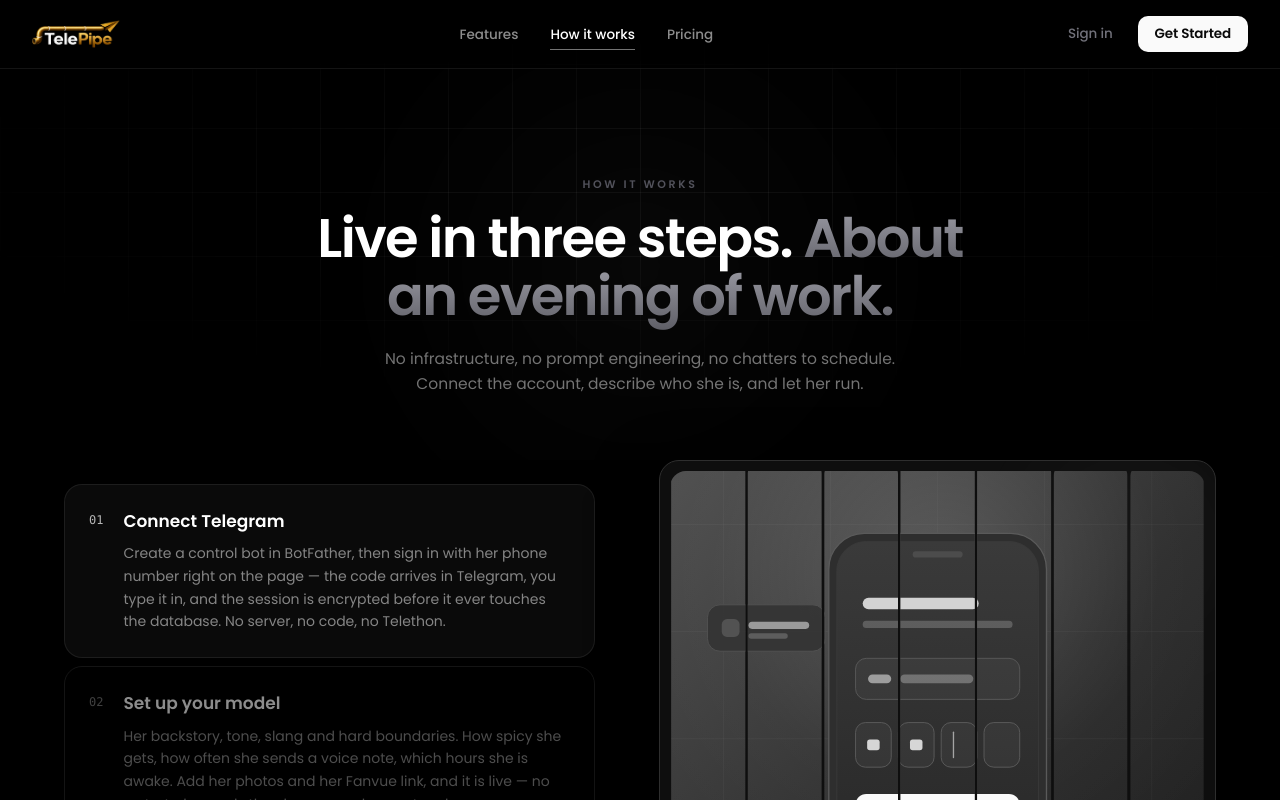
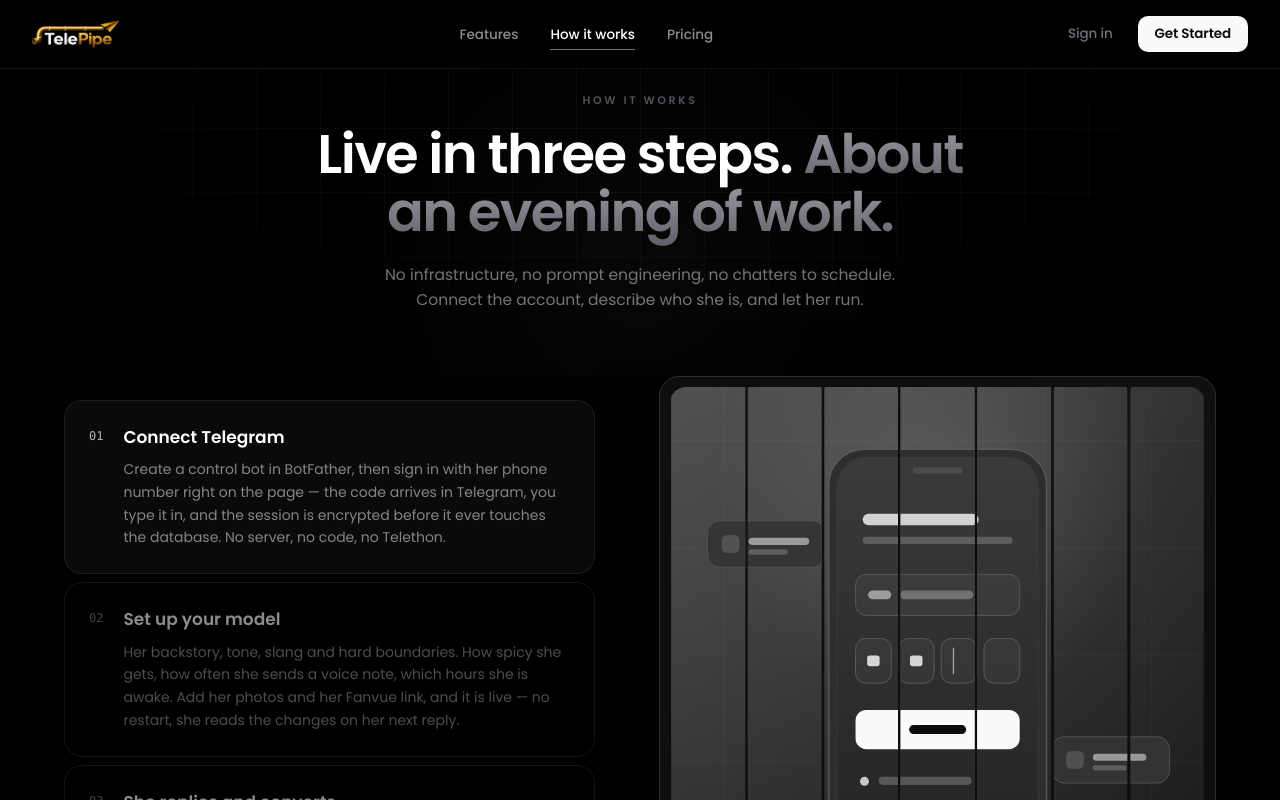
Before and after one commit to marek6296/telepipe, a Next.js app in the folder web/: page /how-it-works in a window 1280 px wide. Shown: the top 800 px of the page. Built offline with nearby package versions, Linux system fonts and the light colour scheme.

Commit message:
Tighten marketing page hero spacing

```diff
--- a/web/app/(marketing)/features/page.tsx
+++ b/web/app/(marketing)/features/page.tsx
@@ -17,7 +17,7 @@
 export default function FeaturesPage() {
   return (
     <>
-      <section className="relative overflow-hidden px-6 pb-16 pt-36 sm:pt-44">
+      <section className="relative overflow-hidden px-6 pb-16 pt-[92px]">
         <div className="pointer-events-none absolute inset-0 lp-grid" />
         <div
           aria-hidden
--- a/web/app/(marketing)/how-it-works/page.tsx
+++ b/web/app/(marketing)/how-it-works/page.tsx
@@ -38,7 +38,7 @@
 export default function HowItWorksPage() {
   return (
     <>
-      <section className="relative overflow-hidden px-6 pb-16 pt-36 sm:pt-44">
+      <section className="relative overflow-hidden px-6 pb-16 pt-[92px]">
         <div className="pointer-events-none absolute inset-0 lp-grid" />
         <div
           aria-hidden
--- a/web/app/(marketing)/pricing/page.tsx
+++ b/web/app/(marketing)/pricing/page.tsx
@@ -36,7 +36,7 @@
 export default function PricingPage() {
   return (
     <>
-      <section className="relative overflow-hidden px-6 pb-20 pt-36 sm:pt-44">
+      <section className="relative overflow-hidden px-6 pb-20 pt-[92px]">
         <div className="pointer-events-none absolute inset-0 lp-grid" />
         <div
           aria-hidden
```
